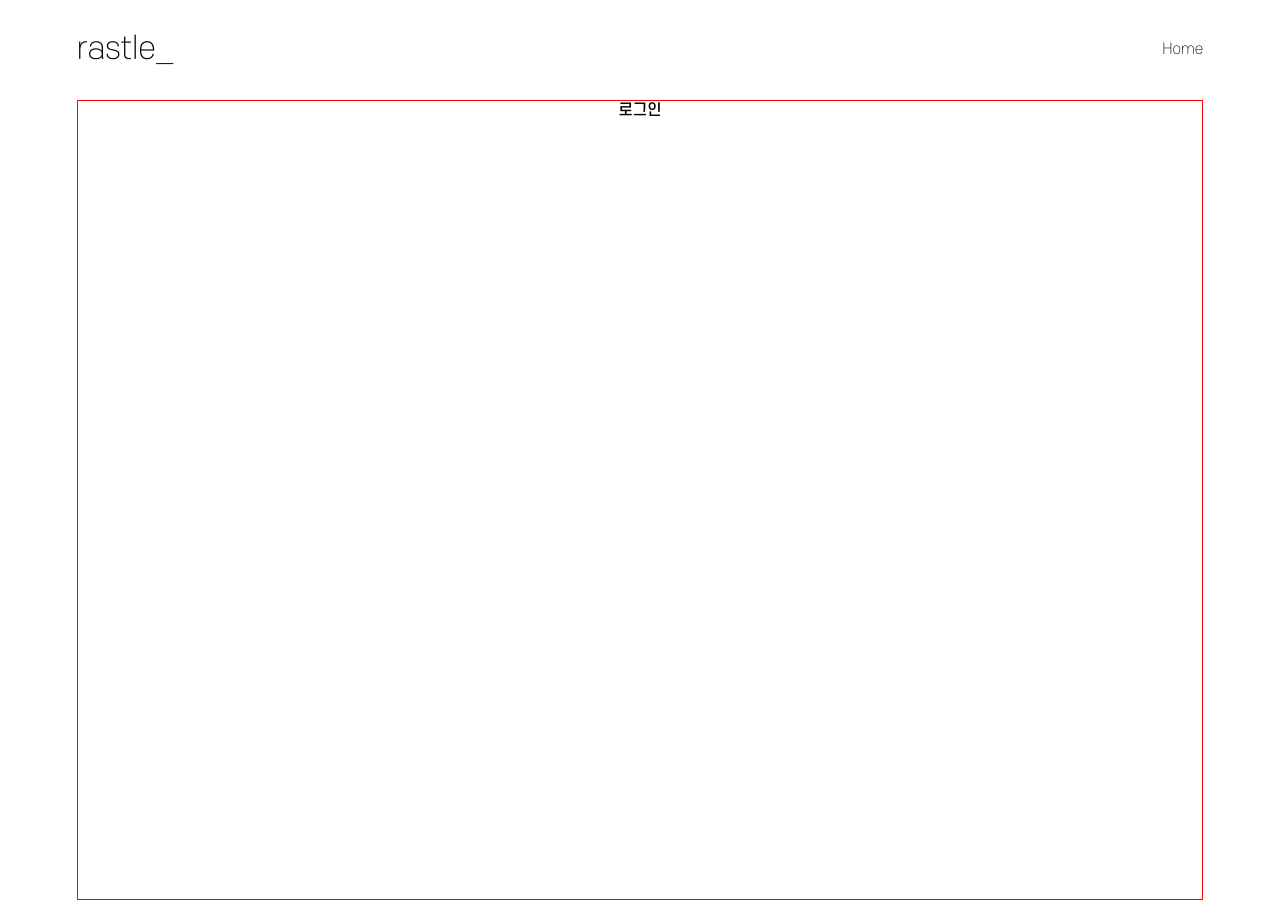
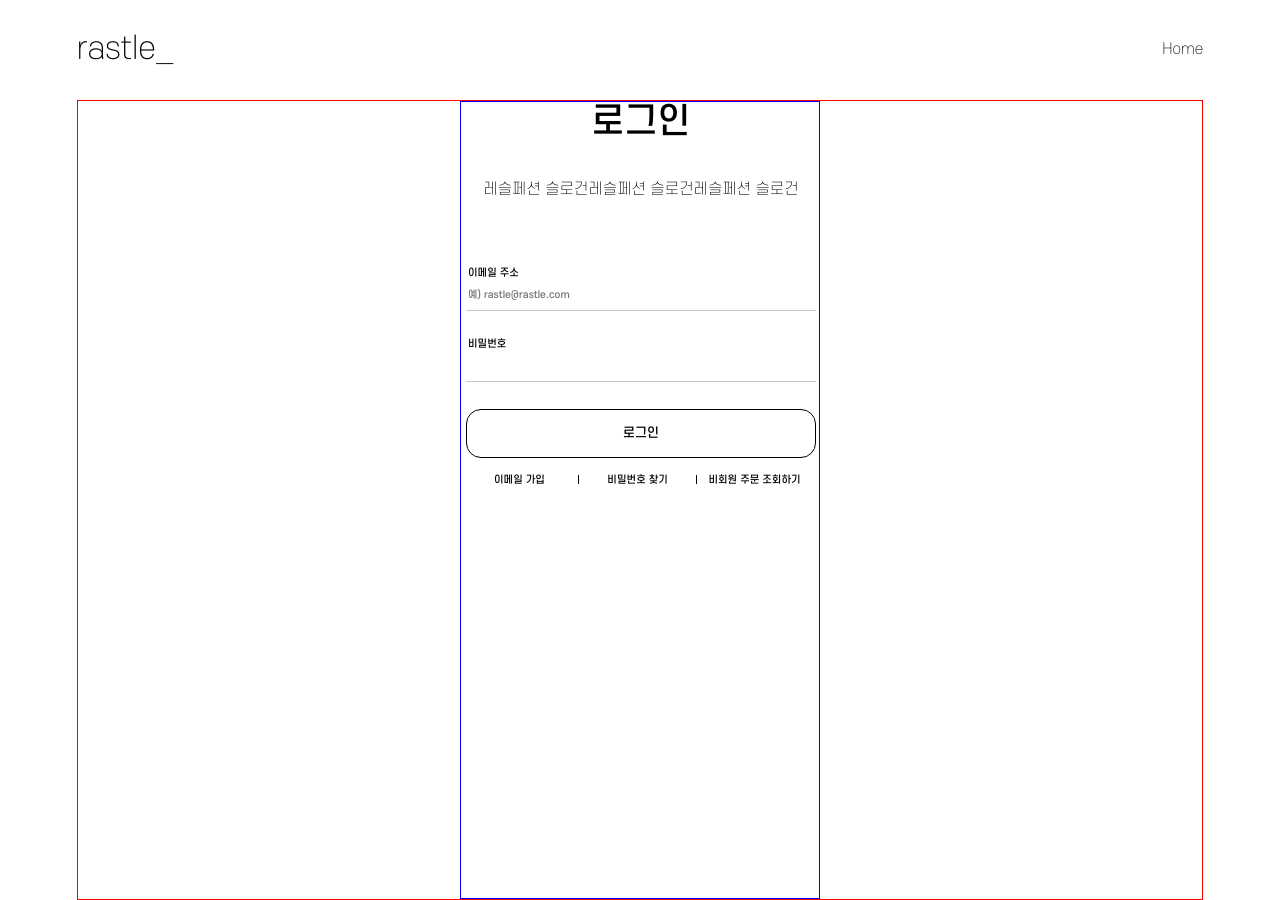
Before and after one commit to rastle-dev/rastle-frontend, a Next.js app: page /login in a window 1280 px wide. Built offline with nearby package versions, Linux system fonts and the light colour scheme.

Commit message:
feat: 로그인UI 구현(소셜 로그인 버튼 제외)

```diff
--- /dev/null
+++ b/src/pages/login/index.styles.tsx
@@ -0,0 +1,54 @@
+import styled from "styled-components";
+import Button from "@/components/Button";
+import COLORS from "../../constants/color";
+
+export const Container = styled.div`
+  width: 36rem;
+  border: 1px solid blue;
+`;
+
+export const Header = styled.div`
+  width: 36rem;
+  display: flex;
+  flex-direction: column;
+  gap: 3.75rem;
+  h1 {
+    margin: 0;
+    font-size: 3.4375rem;
+    font-weight: 500;
+    text-align: center;
+  }
+  h3 {
+    margin: 0;
+    text-align: center;
+    font-weight: 200;
+    font-size: 1.5rem;
+  }
+`;
+
+export const Wrapper = styled.div`
+  margin-top: 6.75rem;
+  width: 36rem;
+  display: flex;
+  flex-direction: column;
+  gap: 2.7rem;
+  align-items: center;
+`;
+export const Box = styled.div`
+  display: flex;
+  align-items: center;
+  margin-top: 0rem;
+`;
+export const Line = styled.div`
+  width: 1px;
+  height: 0.9375rem;
+  background-color: ${COLORS.BLACK};
+`;
+
+export const StyledButton = styled(Button)`
+  border: none;
+  &:hover {
+    border: none;
+  }
+  font-size: 1rem;
+`;
--- a/src/pages/login/index.tsx
+++ b/src/pages/login/index.tsx
@@ -1,10 +1,46 @@
 import React from "react";
 import DefaultLayout from "@/components/Layout/DefaultLayout";
+import Input from "@/components/Input";
+import Button from "@/components/Button";
+import * as S from "./index.styles";
 
 function Login() {
+  const buttons = [
+    { title: "이메일 가입", width: "11.6875rem" },
+    { title: "비밀번호 찾기", width: "11.75rem" },
+    { title: "비회원 주문 조회하기", width: "11.4375rem" },
+  ];
+  const inputs = [
+    { size: 35, placeholder: "예) rastle@rastle.com", label: "이메일 주소" },
+    { size: 35, label: "비밀번호" },
+  ];
   return (
     <DefaultLayout>
-      <div>로그인</div>
+      <S.Container>
+        <S.Header>
+          <h1>로그인</h1>
+          <h3>레슬페션 슬로건레슬페션 슬로건레슬페션 슬로건</h3>
+        </S.Header>
+        <S.Wrapper>
+          {inputs.map((input) => (
+            <Input
+              key={input.label}
+              size={input.size}
+              placeholder={input.placeholder}
+              label={input.label}
+            />
+          ))}
+          <Button title="로그인" width="35rem" />
+        </S.Wrapper>
+        <S.Box>
+          {buttons.map((button, index) => (
+            <React.Fragment key={button.title}>
+              <S.StyledButton title={button.title} width={button.width} />
+              {index < buttons.length - 1 && <S.Line />}
+            </React.Fragment>
+          ))}
+        </S.Box>
+      </S.Container>
     </DefaultLayout>
   );
 }
```
